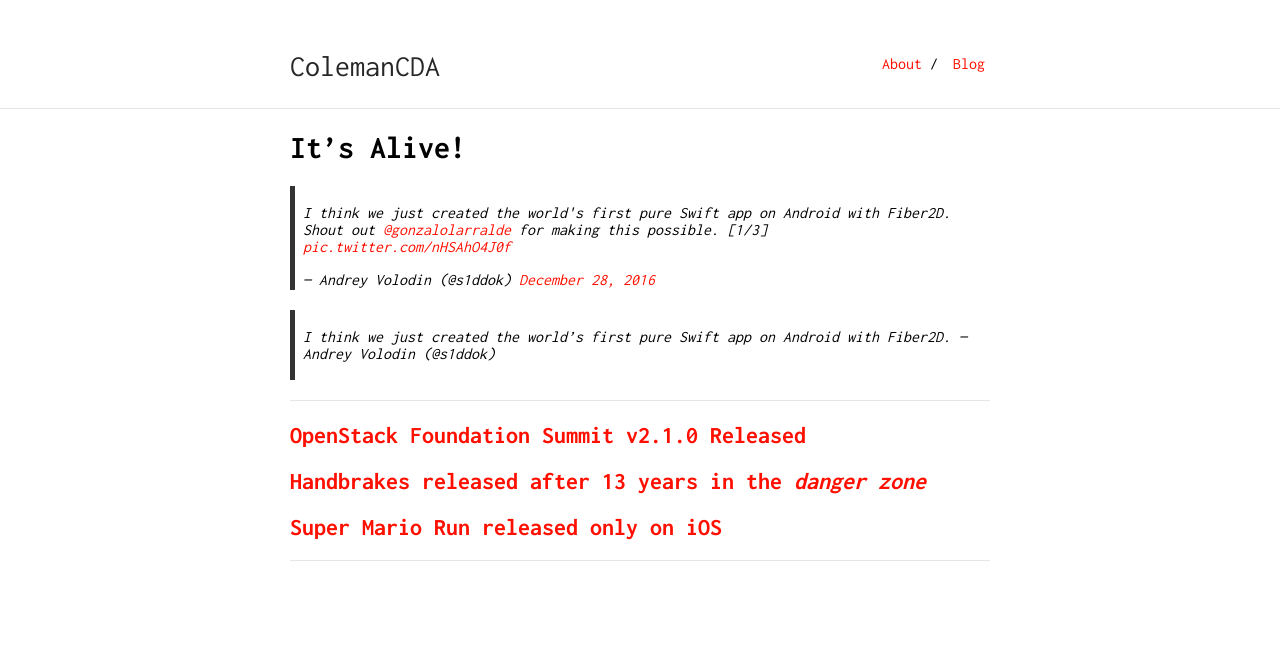
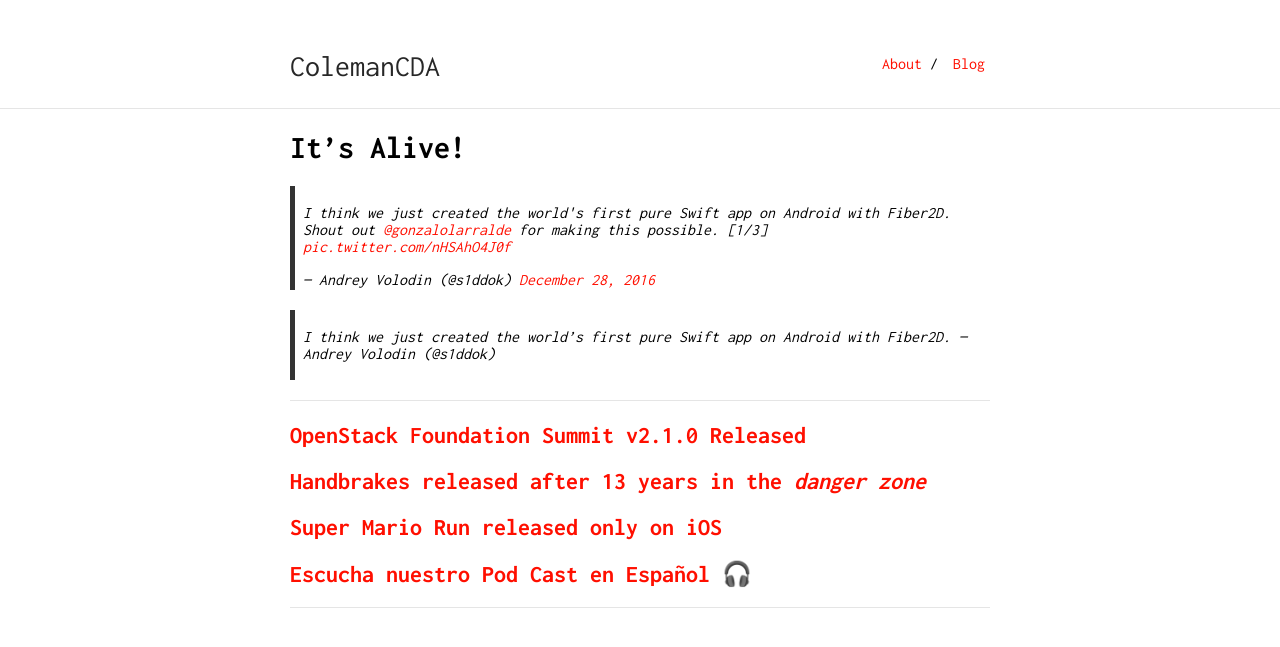
Before and after one commit to colemancda/colemancda.github.io, a Jekyll site: the page built from index.md, in a window 1280 px wide. Shown: the top 647 px of the page. Built offline with Jekyll 4.4.1, drawn with Linux system fonts in a browser that asks for light colours; comment, search, counter and statistics services are not loaded; our own code applies the rules of GitHub Pages for plain Markdown files.

Commit message:
Updated index

```diff
--- a/index.md
+++ b/index.md
@@ -14,6 +14,8 @@ layout: default
 
 ## [Handbrakes released after 13 years in the *danger zone*](http://www.macrumors.com/2016/12/27/video-converter-handbrake-1-0-released-for-mac/)
 
-## [Super Mario Run released only on iOS](https://t.co/ZY6BSd8Cz5)
+## [Super Mario Run released only on iOS](http://www.macworld.com/article/3151403/ios/super-mario-run-brings-nintendos-classic-fun-to-iosand-yes-its-totally-worth-10.html)
+
+## [Escucha nuestro Pod Cast en Español 🎧](http://www.cocoalima.com/mainswift)
 
 ---
```
